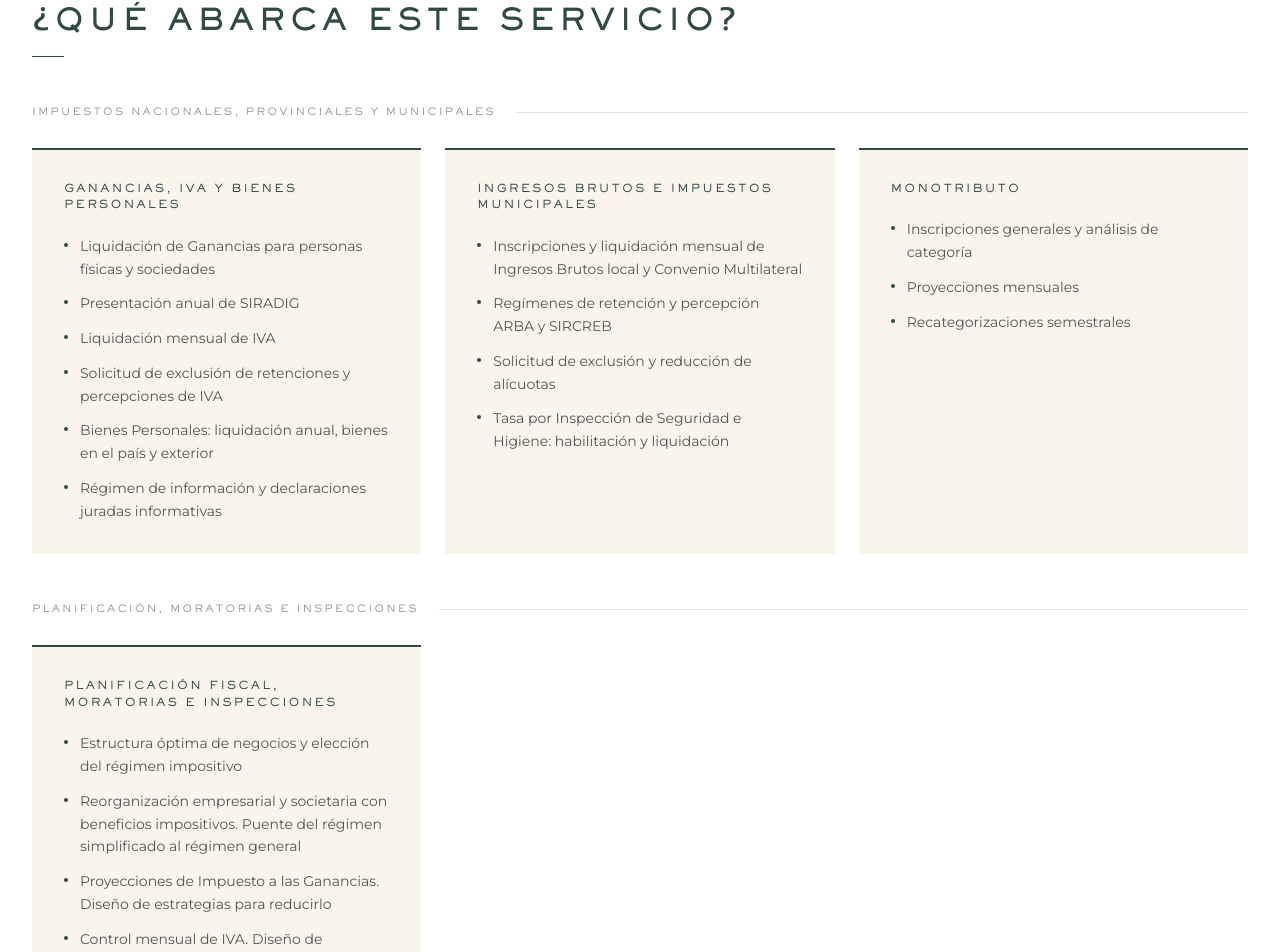
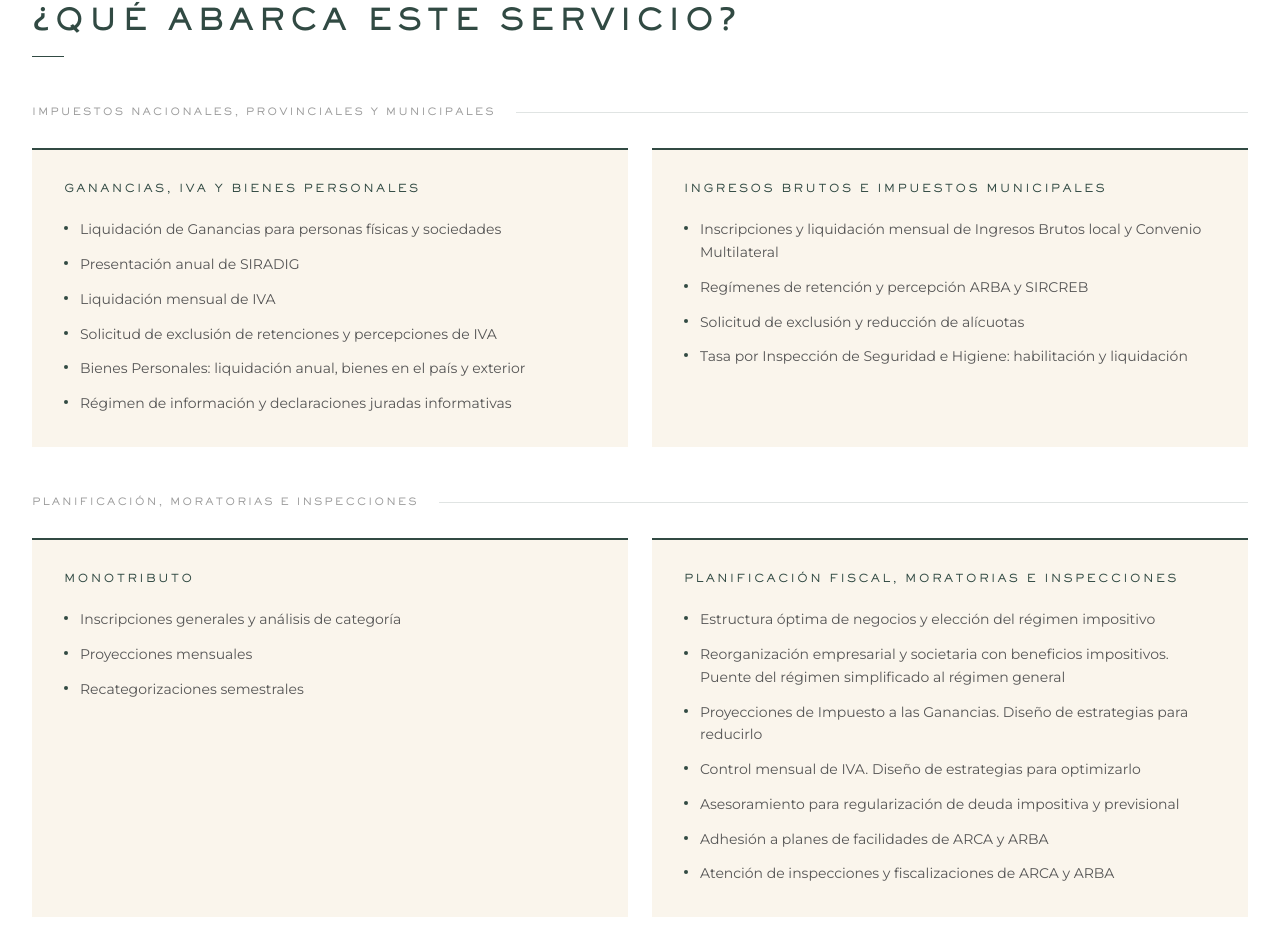
Before and after one commit to RuaLareu/rualareu-web, a Next.js app: page /servicios/asesoramiento-impositivo in a window 1280 px wide. Shown: the part 1111-2063 px from the top of the page. Built offline with nearby package versions, Linux system fonts and the light colour scheme.

Commit message:
fix: layout 2x2 para servicios con 4 áreas (impositivo y consultoría)

```diff
--- a/src/app/servicios/[slug]/page.tsx
+++ b/src/app/servicios/[slug]/page.tsx
@@ -129,6 +129,7 @@ export default function ServicePage({ params }: Props) {
   const isComex = params.slug === "comercio-exterior";
   const hasIntro = isLaboral || isCivil || isFamilia || isConsumidor || isContabilidad || isImpuestos || isConsultoria || isNuevos || isSueldos || isCompliance || isComex;
   const hasSplitGrid = isLaboral || isCivil || isImpuestos || isConsultoria || isNuevos || isSueldos || isCompliance || isComex;
+  const splitAt = (isImpuestos || isConsultoria) ? 2 : 3;
   const whatsappMsg = `https://wa.me/5492235790012?text=Hola%2C%20me%20contacto%20desde%20la%20web.%20Quisiera%20consultar%20sobre%20${encodeURIComponent(service.title)}.`;
   const posts = relatedPosts[params.slug] ?? [];
 
@@ -419,8 +420,8 @@ export default function ServicePage({ params }: Props) {
                     <span className="flex-1 h-px bg-primary/15" />
                   </div>
                 </ScrollAnimation>
-                <div className="grid grid-cols-1 md:grid-cols-2 lg:grid-cols-3 gap-6 mb-12">
-                  {data.areas.slice(0, 3).map((area, i) => (
+                <div className={`grid grid-cols-1 md:grid-cols-2 ${splitAt === 3 ? "lg:grid-cols-3" : ""} gap-6 mb-12`}>
+                  {data.areas.slice(0, splitAt).map((area, i) => (
                     <ScrollAnimation key={area.title} delay={i * 80}>
                       <div className="p-8 border-t-2 border-accent h-full bg-background">
                         <h3 className="font-sackers-medium text-[11px] tracking-[0.2em] text-primary mb-5">
@@ -448,8 +449,8 @@ export default function ServicePage({ params }: Props) {
                     <span className="flex-1 h-px bg-primary/15" />
                   </div>
                 </ScrollAnimation>
-                <div className="grid grid-cols-1 md:grid-cols-2 lg:grid-cols-3 gap-6">
-                  {data.areas.slice(3, 6).map((area, i) => (
+                <div className={`grid grid-cols-1 md:grid-cols-2 ${splitAt === 3 ? "lg:grid-cols-3" : ""} gap-6`}>
+                  {data.areas.slice(splitAt).map((area, i) => (
                     <ScrollAnimation key={area.title} delay={i * 80}>
                       <div className="p-8 border-t-2 border-accent h-full bg-background">
                         <h3 className="font-sackers-medium text-[11px] tracking-[0.2em] text-primary mb-5">
```
